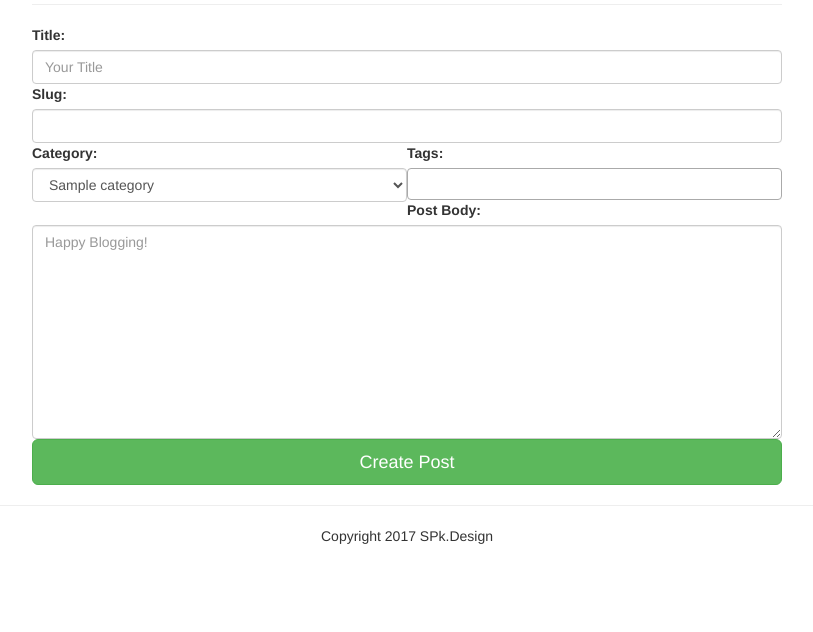
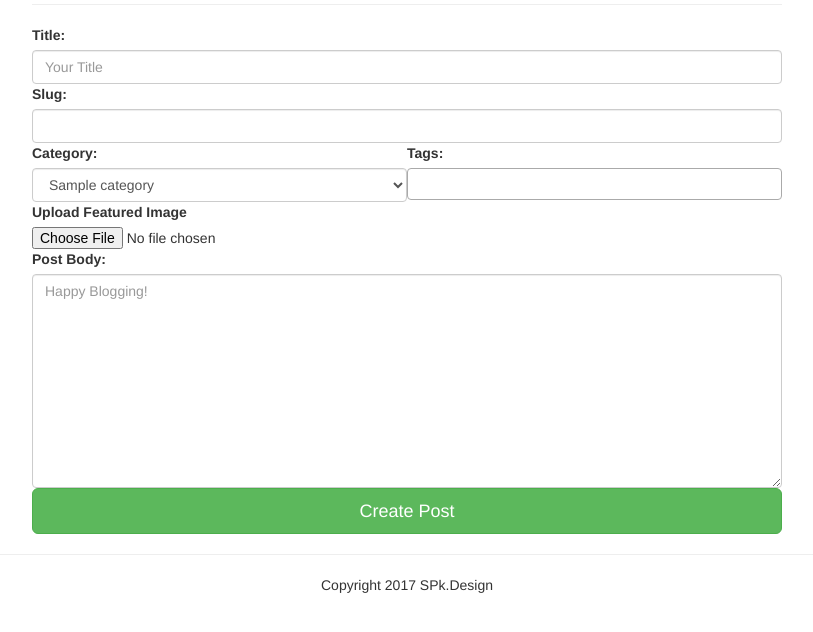
Before and after one commit to spkellydev/laravel-blog, a Laravel app: page /posts/create in a window 1280 px wide. Shown: the part 148-780 px from the top of the page, without its empty margins (233-1046 px from the left). Run offline with Laravel 8, Linux system fonts and the light colour scheme; a user stored in the database is signed in; tables that the repository leaves empty hold one stand-in row (values such as "Sample post"); some libraries are stand-ins or nearby versions.

Commit message:
upload images functionality

```diff
--- a/app/Http/Controllers/PostController.php
+++ b/app/Http/Controllers/PostController.php
@@ -9,6 +9,9 @@ use App\Post;
 //Add categories + Tags
 use App\Category;
 use App\Tag;
+use Purifier;
+use Image;
+use Storage;
 //add flash session items
 use Session;
 
@@ -59,7 +62,8 @@ class PostController extends Controller
             'title' => 'required|max:255',
             'slug' => 'required|alpha_dash|min:3|max:255|unique:posts,slug',
             'category_id' => 'required|integer',
-            'body' => 'required'
+            'body' => 'required',
+            'featured_image' => 'sometimes|image'
             ));
         //push to database
         $post = new Post;
@@ -68,7 +72,18 @@ class PostController extends Controller
         $post->slug = $request->slug;
         $post->category_id = $request->category_id;
 
-        $post->body = $request->body;
+        //Purifier for WYSIWIG
+        $post->body = Purifier::clean($request->body);
+
+        //Save Featured Image
+        if ($request->hasFile('featured_image')) {
+            $image = $request->file('featured_image');
+            $filename = $post->slug . '-' . time() . '.' . $image->getClientOriginalExtension();
+            $location = public_path('images/' . $filename);
+            Image::make($image)->fit(800,400)->save($location);
+
+            $post->image = $filename;
+        }
 
         $post->save();
 
@@ -125,29 +140,38 @@ class PostController extends Controller
         //accept information from the form field data
         //Validate it
         $post = Post::find($id);
-        if ($request->input('slug') == $post->slug){
-            $this->validate($request, array(
-                // https://laravel.com/docs/5.4/validation#form-request-validation
-                'title' => 'required|max:255',
-                'category_id' => 'required|integer',
-                'body' => 'required'
-                ));
-        } else  {
+
+
             $this->validate($request, array(
                // https://laravel.com/docs/5.4/validation#form-request-validation
                'title' => 'required|max:255',
-               'slug' => 'required|alpha_dash|min:3|max:255|unique:posts,slug',
+               'slug' => "required|alpha_dash|min:3|max:255|unique:posts,slug,$id",
                'category_id' => 'required|integer',
-               'body' => 'required'
+               'body' => 'required',
+               'featured_image' => 'image'
                ));
-        }
         //save in the db
         $post = Post::find($id);
 
         $post->title = $request->input('title');
         $post->slug = $request->input('slug');
         $post->category_id = $request->input('category_id');
-        $post->body = $request->input('body');
+        $post->body = Purifier::clean($request->input('body'));
+
+        if ($request->hasFile('featured_image')) {
+            //add new photo
+            $image = $request->file('featured_image');
+            $filename = $post->slug . '-' . time() . '.' . $image->getClientOriginalExtension();
+            $location = public_path('images/' . $filename);
+            Image::make($image)->save($location);
+
+            $oldFileName = $post->image;
+
+            //delete the old photo
+            $post->image = $filename;
+            //upload db
+            Storage::delete($oldFileName);
+        }
 
         $post->save();
         if (isset($request->tags))
@@ -174,6 +198,7 @@ class PostController extends Controller
         //find the item to delete
         $post = Post::find($id);
         $post->tags()->detach();
+        Storage::delete($post->image);
 
         //Use eloquent to delete the item
         $post->delete();
--- a/composer.json
+++ b/composer.json
@@ -6,10 +6,12 @@
     "type": "project",
     "require": {
         "php": ">=5.6.4",
+        "doctrine/dbal": "*",
+        "intervention/image": "^2.4",
         "laravel/framework": "5.4.*",
         "laravel/tinker": "~1.0",
-        "laravelcollective/html":"^5.4.0",
-        "doctrine/dbal":"*"
+        "laravelcollective/html": "^5.4.0",
+        "mews/purifier": "^2.0"
     },
     "require-dev": {
         "fzaninotto/faker": "~1.4",
--- a/config/app.php
+++ b/config/app.php
@@ -163,6 +163,8 @@ return [
         Illuminate\Validation\ValidationServiceProvider::class,
         Illuminate\View\ViewServiceProvider::class,
         Collective\Html\HtmlServiceProvider::class,
+        Mews\Purifier\PurifierServiceProvider::class,
+        Intervention\Image\ImageServiceProvider::class,
 
         /*
          * Package Service Providers...
@@ -228,6 +230,8 @@ return [
         'View'              => Illuminate\Support\Facades\View::class,
         'Form'              => Collective\Html\FormFacade::class,
         'Html'              => Collective\Html\HtmlFacade::class,
+        'Purifier'          => Mews\Purifier\Facades\Purifier::class,
+        'Image'             => Intervention\Image\Facades\Image::class
 
     ],
 
--- a/config/filesystems.php
+++ b/config/filesystems.php
@@ -45,7 +45,7 @@ return [
 
         'local' => [
             'driver' => 'local',
-            'root' => storage_path('app'),
+            'root' => public_path('images/'),
         ],
 
         'public' => [
--- /dev/null
+++ b/config/purifier.php
@@ -0,0 +1,105 @@
+<?php
+/**
+ * Ok, glad you are here
+ * first we get a config instance, and set the settings
+ * $config = HTMLPurifier_Config::createDefault();
+ * $config->set('Core.Encoding', $this->config->get('purifier.encoding'));
+ * $config->set('Cache.SerializerPath', $this->config->get('purifier.cachePath'));
+ * if ( ! $this->config->get('purifier.finalize')) {
+ *     $config->autoFinalize = false;
+ * }
+ * $config->loadArray($this->getConfig());
+ *
+ * You must NOT delete the default settings
+ * anything in settings should be compacted with params that needed to instance HTMLPurifier_Config.
+ *
+ * @link http://htmlpurifier.org/live/configdoc/plain.html
+ */
+
+return [
+    'encoding'      => 'UTF-8',
+    'finalize'      => true,
+    'cachePath'     => storage_path('app/purifier'),
+    'cacheFileMode' => 0755,
+    'settings'      => [
+        'default' => [
+            'HTML.Doctype'             => 'HTML 4.01 Transitional',
+            'HTML.Allowed'             => 'div,b,strong,i,em,u,a[href|title],ul,ol,li,p[style],br,span[style],img[width|height|alt|src],h1,h2,h3,h4,h5,h6',
+            'CSS.AllowedProperties'    => 'font,font-size,font-weight,font-style,font-family,text-decoration,padding-left,color,background-color,text-align',
+            'AutoFormat.AutoParagraph' => false,
+            'AutoFormat.RemoveEmpty'   => true,
+        ],
+        'test'    => [
+            'Attr.EnableID' => 'true',
+        ],
+        "youtube" => [
+            "HTML.SafeIframe"      => 'true',
+            "URI.SafeIframeRegexp" => "%^(http://|https://|//)(www.youtube.com/embed/|player.vimeo.com/video/)%",
+        ],
+        'custom_definition' => [
+            'id'  => 'html5-definitions',
+            'rev' => 1,
+            'debug' => false,
+            'elements' => [
+                // http://developers.whatwg.org/sections.html
+                ['section', 'Block', 'Flow', 'Common'],
+                ['nav',     'Block', 'Flow', 'Common'],
+                ['article', 'Block', 'Flow', 'Common'],
+                ['aside',   'Block', 'Flow', 'Common'],
+                ['header',  'Block', 'Flow', 'Common'],
+                ['footer',  'Block', 'Flow', 'Common'],
+
+				// Content model actually excludes several tags, not modelled here
+                ['address', 'Block', 'Flow', 'Common'],
+                ['hgroup', 'Block', 'Required: h1 | h2 | h3 | h4 | h5 | h6', 'Common'],
+
+				// http://developers.whatwg.org/grouping-content.html
+                ['figure', 'Block', 'Optional: (figcaption, Flow) | (Flow, figcaption) | Flow', 'Common'],
+                ['figcaption', 'Inline', 'Flow', 'Common'],
+
+				// http://developers.whatwg.org/the-video-element.html#the-video-element
+                ['video', 'Block', 'Optional: (source, Flow) | (Flow, source) | Flow', 'Common', [
+                    'src' => 'URI',
+					'type' => 'Text',
+					'width' => 'Length',
+					'height' => 'Length',
+					'poster' => 'URI',
+					'preload' => 'Enum#auto,metadata,none',
+					'controls' => 'Bool',
+                ]],
+                ['source', 'Block', 'Flow', 'Common', [
+					'src' => 'URI',
+					'type' => 'Text',
+                ]],
+
+				// http://developers.whatwg.org/text-level-semantics.html
+                ['s',    'Inline', 'Inline', 'Common'],
+                ['var',  'Inline', 'Inline', 'Common'],
+                ['sub',  'Inline', 'Inline', 'Common'],
+                ['sup',  'Inline', 'Inline', 'Common'],
+                ['mark', 'Inline', 'Inline', 'Common'],
+                ['wbr',  'Inline', 'Empty', 'Core'],
+
+				// http://developers.whatwg.org/edits.html
+                ['ins', 'Block', 'Flow', 'Common', ['cite' => 'URI', 'datetime' => 'CDATA']],
+                ['del', 'Block', 'Flow', 'Common', ['cite' => 'URI', 'datetime' => 'CDATA']],
+            ],
+            'attributes' => [
+                ['iframe', 'allowfullscreen', 'Bool'],
+                ['table', 'height', 'Text'],
+                ['td', 'border', 'Text'],
+                ['th', 'border', 'Text'],
+                ['tr', 'width', 'Text'],
+                ['tr', 'height', 'Text'],
+                ['tr', 'border', 'Text'],
+            ],
+        ],
+        'custom_attributes' => [
+            ['a', 'target', 'Enum#_blank,_self,_target,_top'],
+        ],
+        'custom_elements' => [
+            ['u', 'Inline', 'Inline', 'Common'],
+        ],
+    ],
+
+];
--- a/resources/views/blog/index.blade.php
+++ b/resources/views/blog/index.blade.php
@@ -13,7 +13,7 @@
 			<h2>{{ $post->title }}</h2>
 			<h5>Published: {{ date('M j, Y', strtotime($post->created_at)) }}</h5>
 
-			<p>{{ substr($post->body, 0, 250) }}{{ strlen($post->body) > 250 ? '...' : "" }}</p>
+			<p>{{ substr(strip_tags($post->body), 0, 250) }}{{ strlen(strip_tags($post->body)) > 250 ? '...' : "" }}</p>
 
 			<a href="{{ route('blog.single', $post->slug) }}" class="btn btn-primary">Read More</a>
 		</div>
--- a/resources/views/blog/single.blade.php
+++ b/resources/views/blog/single.blade.php
@@ -4,6 +4,7 @@
 
 	<section class="row">
 		<article class="col-md-8 col-md-offset-2">
+		<img class="img-responsive" src="{{ asset('images/' . $post->image) }}" alt="{{ $post->title }}">
 			<header><h1>{{ $post->title }}</h1></header>
 			<p>{!! $post->body !!}</p>
 			<hr>
--- a/resources/views/posts/create.blade.php
+++ b/resources/views/posts/create.blade.php
@@ -6,7 +6,7 @@
 	{!! Html::style('./css/parsley.css') !!}
 	{!! Html::style('./css/select2.min.css') !!}
 
-	<script src="https://cloud.tinymce.com/stable/tinymce.min.js"></script>
+	<script src="https://cloud.tinymce.com/stable/tinymce.min.js?apiKey=c7yuxn4so9ggjebglk751gqvmghkanssf2bs39mkv0d5l5pd"></script>
 	<script>
 		tinymce.init({
 			selector: 'textarea',
@@ -26,7 +26,7 @@
 			<h1>Create New Post</h1>
 			<hr>
 			{{-- Using laravel form helper from Laravel Collective --}}
-			{!! Form::open(['route' => 'posts.store', 'data-parsley-validate' => '']) !!}
+			{!! Form::open(['route' => 'posts.store', 'data-parsley-validate' => '', 'files' => 'true']) !!}
 			    {{ Form::label('title', 'Title:') }}
 			    {{ Form::text('title', null, array('class' => 'form-control', 'placeholder' => 'Your Title', 'required', 'maxlength'=>'255') )}}
 			    <div class="col-md-12" style="padding: 0">
@@ -49,8 +49,15 @@
 			    	@endforeach
 			    </select>
 			    </div>
+			    <br>
+			    <div class="col-md-12" style="padding: 0">
+			    {{ Form::label('featured_image', 'Upload Featured Image') }}
+			    {{ Form::file('featured_image')}}
+			    </div>
+			    <div class="col-md-12" style="padding: 0">
 			    {{ Form::label('body', "Post Body:" ) }}
 			    {{ Form::textarea('body', null, array('class' => 'form-control', 'placeholder' => 'Happy Blogging!') ) }}
+			    </div>
 			    {{ Form::submit('Create Post', array('class' => 'btn btn-success btn-lg btn-block') ) }}
 			{!! Form::close() !!}
 		</div>
--- a/resources/views/posts/show.blade.php
+++ b/resources/views/posts/show.blade.php
@@ -5,6 +5,7 @@
 @section('content')
 <div class="row">
 	<div class="col-md-8">
+		<img class="img-responsive" src="{{ asset('images/' . $post->image) }}">
 		<h1>{{ $post->title }}</h1>
 		<p class="lead">{!! $post->body !!}</p>
 		<hr>
```
Also changed, not shown: resources/views/posts/edit.blade.php (+5 -2 lines), database/migrations/2017_07_22_021743_add_image_col_to_posts.php (added), 1 other file.
